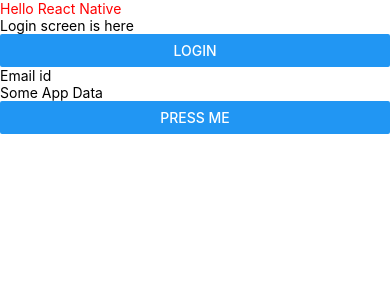
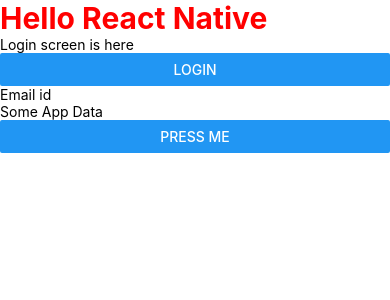
Before and after one commit to ubairnoor/REACTNEWAPP, a React Native app: screen / in a window 390 px wide. Shown: the top 300 px of the page. Built offline with nearby package versions, Linux system fonts and the light colour scheme.

Commit message:
Multiple Property Added

```diff
--- a/App.js
+++ b/App.js
@@ -37,7 +37,7 @@
 
   return (
  <View>
-   <Text style={styles.red}>Hello React Native</Text>
+   <Text style={[styles.red,styles.fonts]}>Hello React Native</Text>
    <Login/>
    <Home data = {data} />
    <HomeState/>
@@ -51,6 +51,10 @@
     color:'red',
 
   },
+  fonts:{
+    fontSize:30,
+    fontWeight:'bold'
+  }
 
 
 }
```
